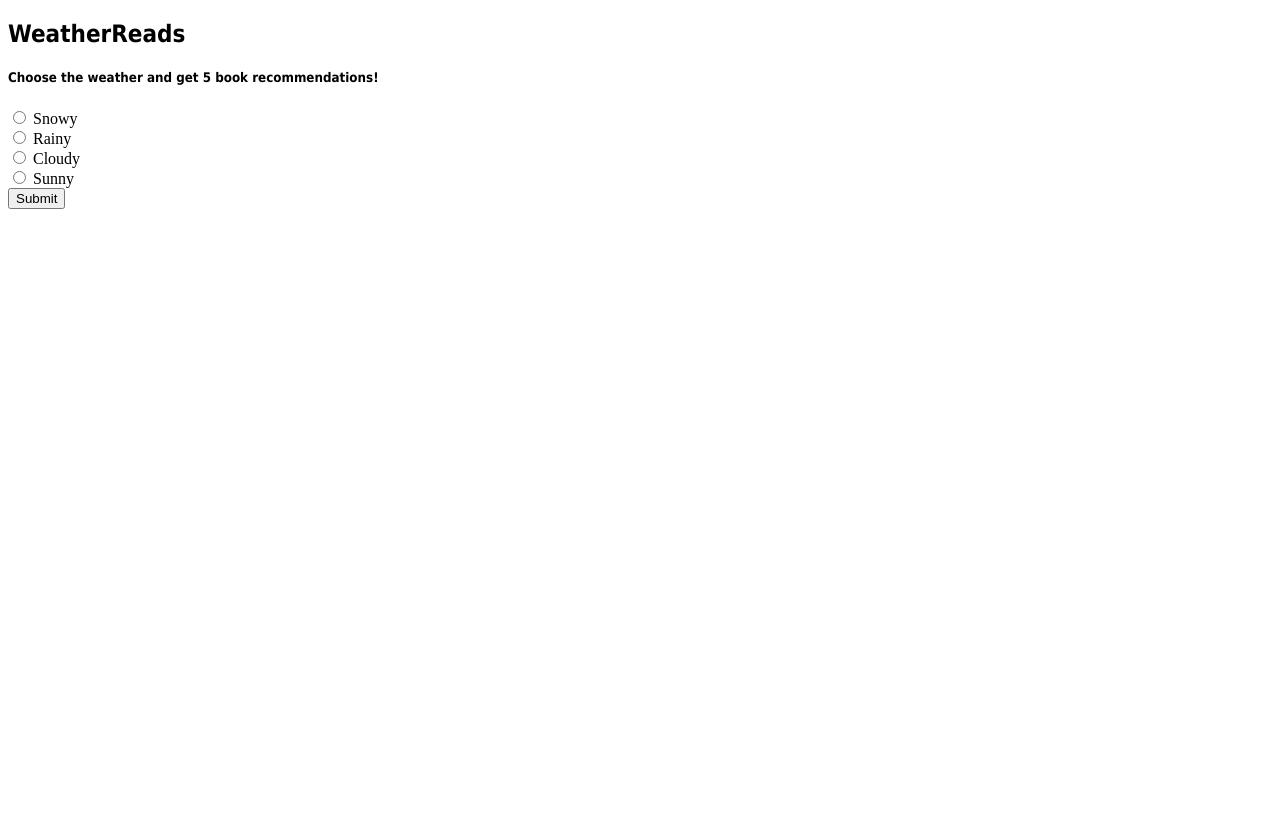
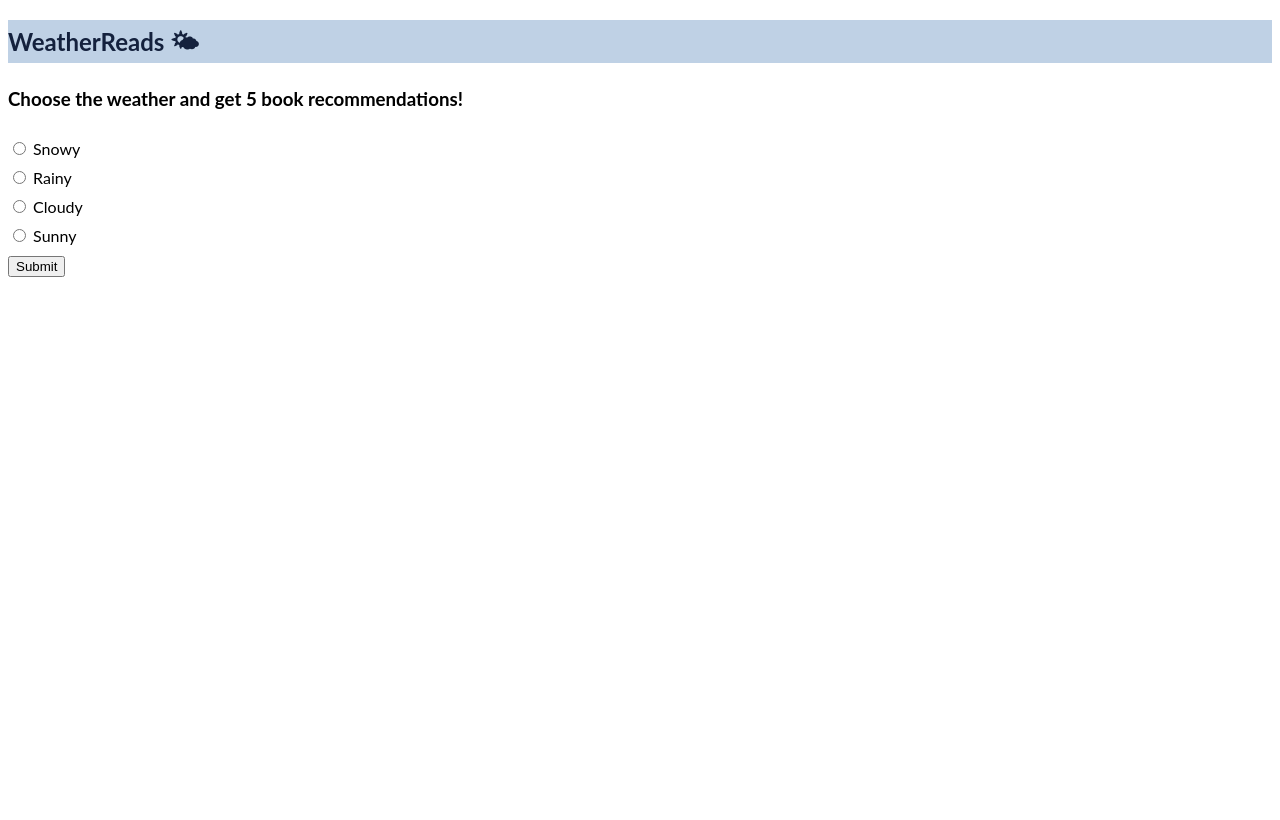
Before and after one commit to hcde310a21/JencyProject, a Flask app: page / in a window 1280 px wide. Before the commit the page ends 209 px from the top, so only its background shows below. Run offline with Flask 2, Linux system fonts and the light colour scheme.

Commit message:
Update main.html

```diff
--- a/templates/main.html
+++ b/templates/main.html
@@ -2,8 +2,16 @@
 <html lang="en">
 <head><title>Book Recommendations</title></head>
 <body>
-<h2><font face="Tahoma" color="#000000">WeatherReads</font></h2>
-<h5><font face="Tahoma" color="#000000">Choose the weather and get 5 book recommendations!</font></h5>
+<style>
+body,h1,h2,h3,h4,h5,h6,label {font-family: "Lato", sans-serif;}
+body, html {
+  height: 100%;
+  color: #000000;
+  line-height: 1.8;
+}
+</style>
+<h2 style="color:#14213D; background-color:#BFD1E5;">WeatherReads &#127780;</h2>
+<h3>Choose the weather and get 5 book recommendations!</h3>
 {% for book in books %}
 <img src= '{{book.image()}}' alt = '{{book.title}}'>
 {% endfor %}
```
